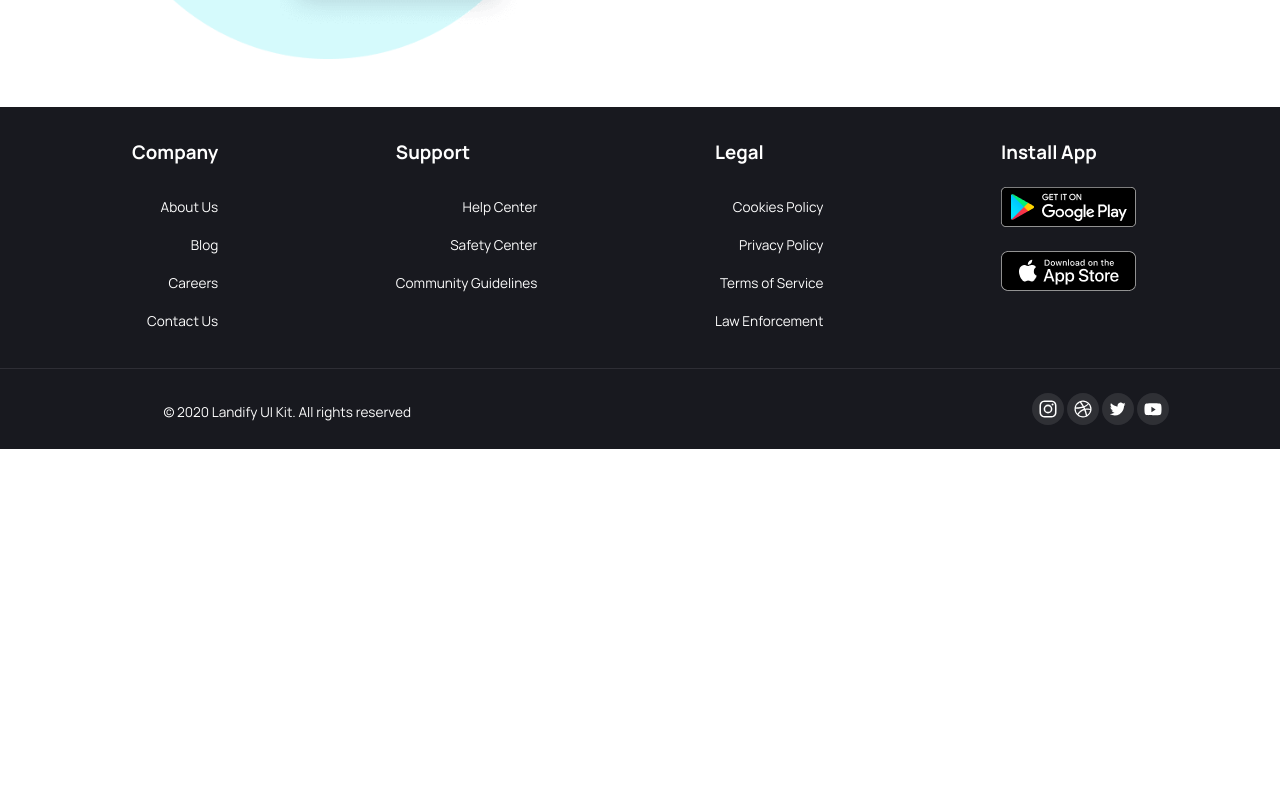
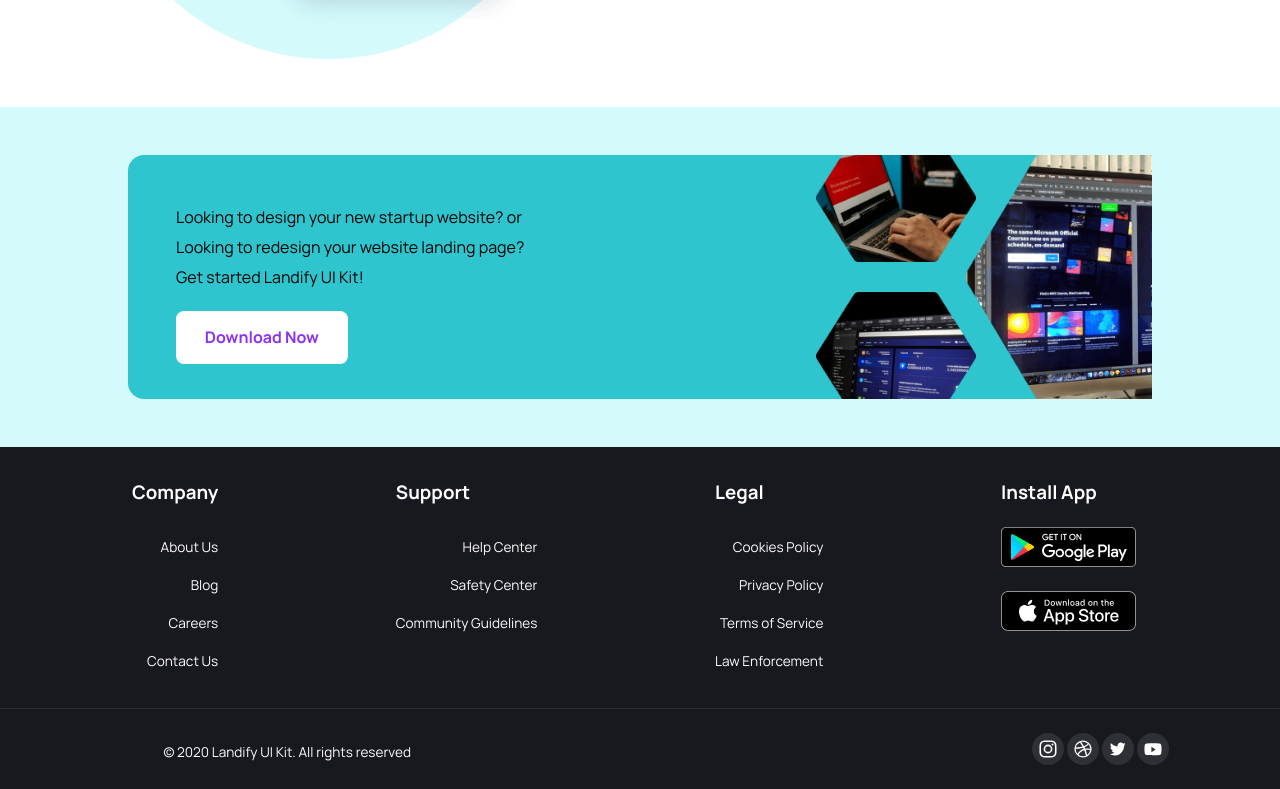
Before and after one commit to ymcastellar/BootCampTest, a plain HTML site: page index.html in a window 1280 px wide. Shown: the part 3007-3796 px from the top of the page. Before the commit the page ends 3456 px from the top, so only its background shows below. Drawn offline with Linux system fonts and the light colour scheme; files whose address does not match are found by name.

Commit message:
donwload section added

```diff
--- a/index.html
+++ b/index.html
@@ -353,6 +353,24 @@
         </article>
       </section>
     </div>
+    <section class="download">
+      <div class="container">
+        <div class="download__container">
+          <article class="download__text">
+            <p class="download__paragraph">Looking to design your new startup website?
+              or Looking to redesign your website landing page?
+              Get started Landify UI Kit!</p>
+            <a class="download__button btn" href="#">Download Now</a>
+          </article>
+          <article class="download__image">
+            <img class="download__img1" src="assets/images/Image 1.png" alt="">
+            <img class="download__img2" src="assets/images/Image 2.png" alt="">
+            <img class="download__img3" src="assets/images/Image 3.png" alt="">
+          </article>
+        </div>
+      </div>
+    </section>
+
   </main>
   <!-- Footer -->
   <footer class="footer">
--- a/styles.css
+++ b/styles.css
@@ -416,6 +416,42 @@
 }
 
 
+/* Download Section
+      ============================= */
+
+.download {
+  background-color: #D5FAFC;
+  padding         : 3rem;
+}
+
+.download__container {
+  background-color: #2EC5CE;
+  border-radius   : 16px;
+}
+
+.download__text {
+  padding: 2rem;
+}
+
+.download__paragraph {
+  margin-bottom: 2rem;
+  line-height: 30px;
+}
+
+.download__button {
+  color           : var(--color-primary);
+  background-color: var(--color-white);
+  font-weight     : var(--font-bold);
+  margin-top      : 1rem;
+}
+
+.download__image {
+  display: none;
+}
+
+
+
+
 /* Footer
       ============================= */
 
@@ -630,6 +666,44 @@
     padding: 3rem;
   }
 
+  .download__container {
+    display: flex;
+  }
+
+  .download__text {
+    width: 60%;
+  }
+
+  .download__paragraph {
+    width: 80%;
+  }
+
+  .download__image {
+    display: flex;
+    width: 40%;
+    justify-content: flex-end;
+    height: auto;
+    flex-wrap: wrap;
+    position: relative;
+  }
+
+  .download__img1 {
+    width: 45%;
+    position: absolute;
+    right: 9rem;
+  }
+
+  .download__img2 {
+    width: 45%;
+    bottom: 0;
+    position: absolute;
+    right: 9rem;
+  }
+
+  .download__img3 {
+    width: 50%;
+  }
+
   .footer__up {
     padding: 30px 4rem 0 4rem;
   }
@@ -720,6 +794,24 @@
     width      : 80%;
   }
 
+  .download__text {
+    padding: 3rem;
+  }
+
+  .download__paragraph {
+    width: 65%;
+  }
+
+  .download__img1 {
+    width: 43%;
+    right: 11rem;
+  }
+
+  .download__img2 {
+    width: 43%;
+    right: 11rem;
+  }
+
   .footer__up {
     padding: 30px 7rem 0 7rem;
   }
@@ -771,6 +863,20 @@
     width  : 75%;
   }
 
+  .download__paragraph {
+    width: 60%;
+  }
+
+  .download__img1 {
+    width: 42%;
+    right: 11rem;
+  }
+
+  .download__img2 {
+    width: 42%;
+    right: 11rem;
+  }
+
   .footer__up {
     padding: 30px 12rem 0 12rem;
   }
```
Also changed, not shown: assets/images/Image 1.png (added), assets/images/Image 2.png (added), assets/images/Image 3.png (added).
